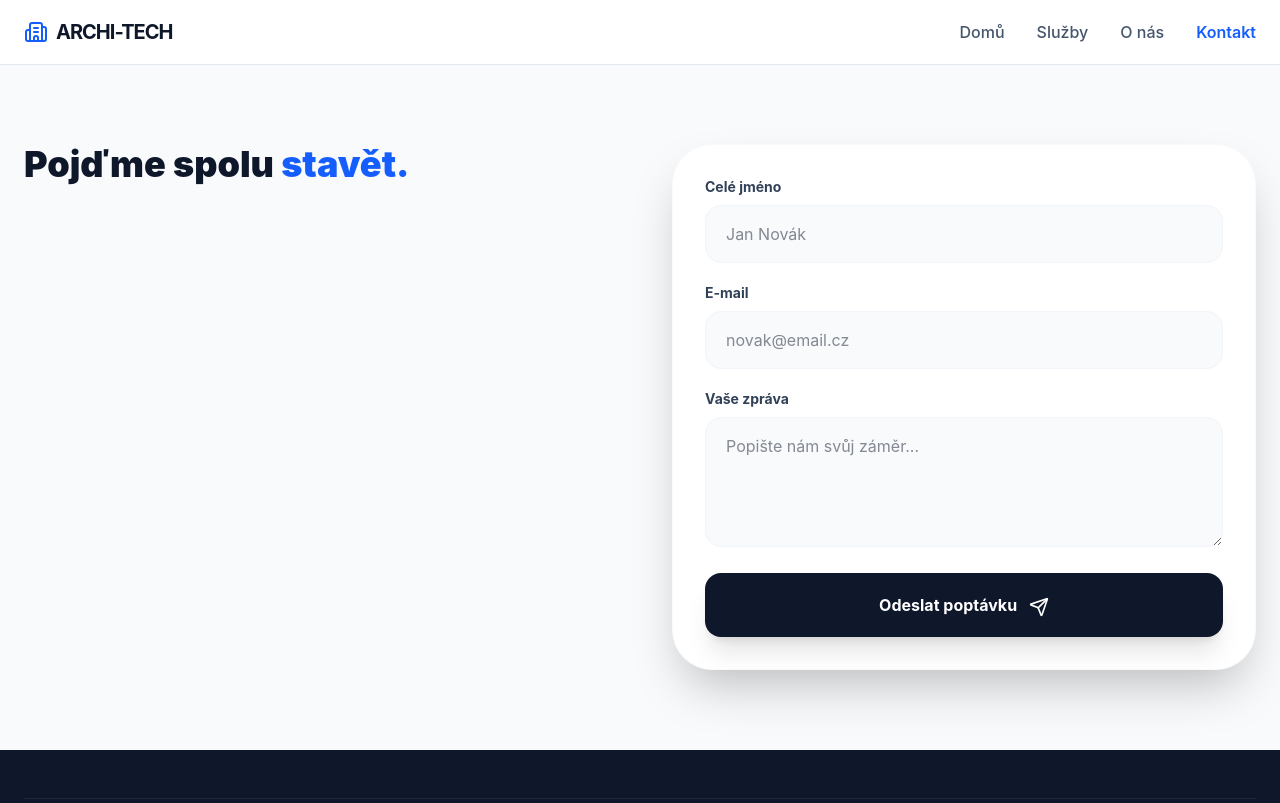
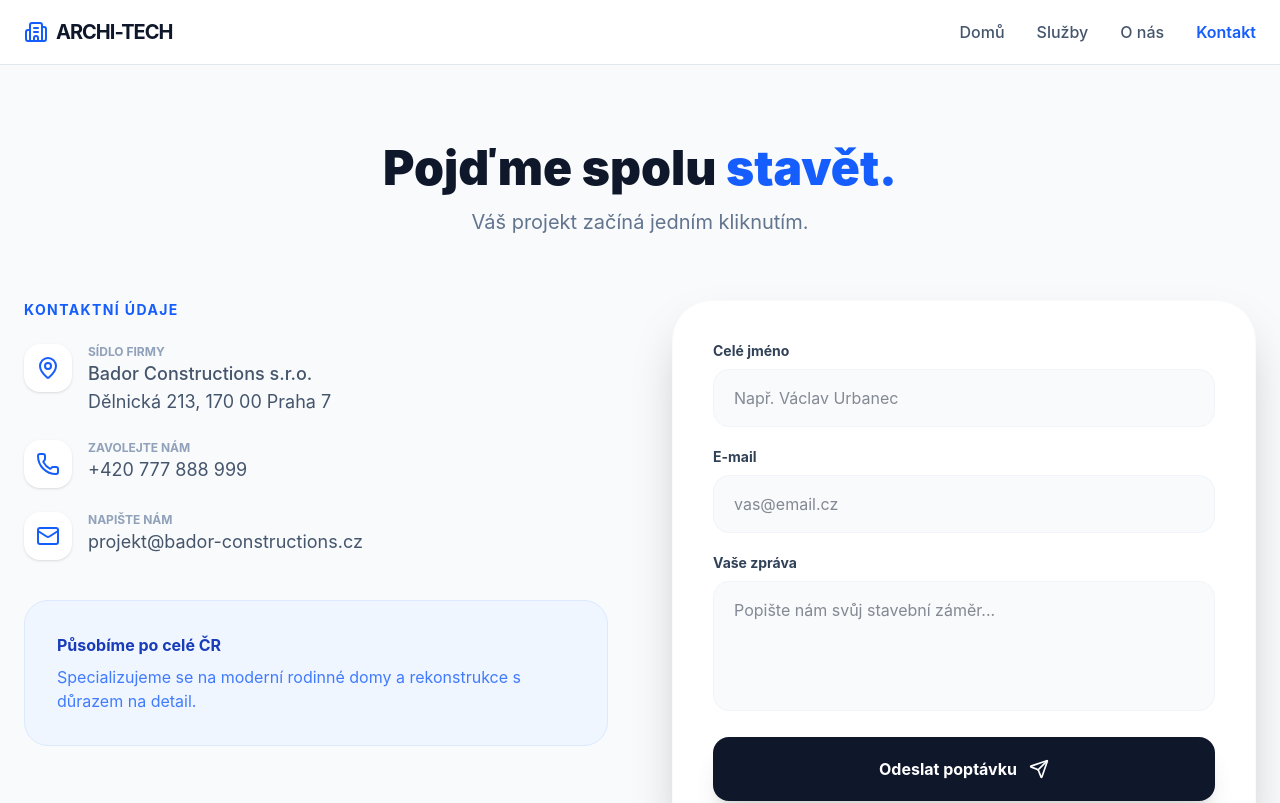
Before and after one commit to bador108/bador-constructions, a React (Vite) app: page /contact in a window 1280 px wide. Shown: the top 803 px of the page. Built offline with nearby package versions, Linux system fonts and the light colour scheme; the HTML template or start-up script is replaced by a standard one.

Commit message:
Update Contact.jsx

```diff
--- a/src/pages/Contact.jsx
+++ b/src/pages/Contact.jsx
@@ -1,45 +1,114 @@
 import { motion } from 'framer-motion';
-import { Mail, Phone, MapPin, Send } from 'lucide-react';
+import { Mail, Phone, MapPin, Send, CheckCircle } from 'lucide-react';
+import { useForm, ValidationError } from '@formspree/react';
 
 const Contact = () => {
+  const [state, handleSubmit] = useForm("xvzwpdpl");
+
+  if (state.succeeded) {
+    return (
+      <div className="max-w-7xl mx-auto px-6 py-40 text-center">
+        <motion.div
+          initial={{ scale: 0.9, opacity: 0 }}
+          animate={{ scale: 1, opacity: 1 }}
+          className="bg-white p-12 rounded-3xl shadow-xl inline-block"
+        >
+          <CheckCircle className="text-green-500 mx-auto mb-6" size={64} />
+          <h2 className="text-3xl font-bold mb-2">Zpráva odeslána!</h2>
+          <p className="text-slate-600 mb-8">Děkujeme, ozveme se vám co nejdříve.</p>
+          <button
+            onClick={() => window.location.reload()}
+            className="bg-blue-600 text-white px-8 py-3 rounded-xl font-bold hover:bg-blue-700 transition"
+          >
+            Poslat další zprávu
+          </button>
+        </motion.div>
+      </div>
+    );
+  }
+
   return (
     <div className="max-w-7xl mx-auto px-6 py-20">
+      <motion.div
+        initial={{ opacity: 0, y: 20 }}
+        animate={{ opacity: 1, y: 0 }}
+        className="text-center mb-16"
+      >
+        <h2 className="text-4xl md:text-5xl font-black mb-4">Pojďme spolu <span className="text-blue-600">stavět.</span></h2>
+        <p className="text-xl text-slate-500">Váš projekt začíná jedním kliknutím.</p>
+      </motion.div>
+
       <div className="grid md:grid-cols-2 gap-16 items-start">
-        {/* Levá strana - Info zůstává stejná */}
+        {/* Levá strana - Skutečné údaje pro Bador Constructions */}
         <div className="space-y-10">
-          <h2 className="text-4xl font-black mb-4">Pojďme spolu <span className="text-blue-600">stavět.</span></h2>
-          {/* ... tvoje kontaktní údaje ... */}
+          <div>
+            <h3 className="text-sm font-bold text-blue-600 uppercase tracking-widest mb-6">Kontaktní údaje</h3>
+            <div className="space-y-6">
+              <div className="flex gap-4">
+                <div className="w-12 h-12 bg-white rounded-2xl shadow-sm flex items-center justify-center text-blue-600 shrink-0">
+                  <MapPin size={24} />
+                </div>
+                <div>
+                   <p className="text-xs font-bold text-slate-400 uppercase">Sídlo firmy</p>
+                   <p className="text-lg text-slate-600 font-medium">Bador Constructions s.r.o.</p>
+                   <p className="text-lg text-slate-600">Dělnická 213, 170 00 Praha 7</p>
+                </div>
+              </div>
+
+              <div className="flex gap-4">
+                <div className="w-12 h-12 bg-white rounded-2xl shadow-sm flex items-center justify-center text-blue-600 shrink-0">
+                  <Phone size={24} />
+                </div>
+                <div>
+                   <p className="text-xs font-bold text-slate-400 uppercase">Zavolejte nám</p>
+                   <p className="text-lg text-slate-600">+420 777 888 999</p>
+                </div>
+              </div>
+
+              <div className="flex gap-4">
+                <div className="w-12 h-12 bg-white rounded-2xl shadow-sm flex items-center justify-center text-blue-600 shrink-0">
+                  <Mail size={24} />
+                </div>
+                <div>
+                   <p className="text-xs font-bold text-slate-400 uppercase">Napište nám</p>
+                   <p className="text-lg text-slate-600">projekt@bador-constructions.cz</p>
+                </div>
+              </div>
+            </div>
+          </div>
+
+          <div className="p-8 bg-blue-50 rounded-3xl border border-blue-100">
+             <p className="text-blue-800 font-bold mb-2">Působíme po celé ČR</p>
+             <p className="text-blue-600/80">Specializujeme se na moderní rodinné domy a rekonstrukce s důrazem na detail.</p>
+          </div>
         </div>
 
-        {/* Pravá strana - KLASICKÝ FORMULÁŘ */}
-        <motion.div className="bg-white p-8 rounded-[2.5rem] shadow-2xl border border-slate-50">
-          <form
-            action="https://formspree.io/f/xvzwpdpl"
-            method="POST"
-            className="space-y-5"
-          >
-            {/* Tímhle Formspree řekneš, kam se má VRÁTIT.
-                Důležité: Použijeme jen hlavní doménu pro jistotu */}
-            <input type="hidden" name="_next" value="https://bador-constructions-test.vercel.app/" />
-            <input type="hidden" name="_subject" value="Nová zpráva z webu Bador" />
-
+        {/* Pravá strana - Formulář zůstává stejný a funkční */}
+        <motion.div
+          initial={{ opacity: 0, x: 20 }}
+          animate={{ opacity: 1, x: 0 }}
+          className="bg-white p-8 md:p-10 rounded-[2.5rem] shadow-2xl border border-slate-50"
+        >
+          <form onSubmit={handleSubmit} className="space-y-5">
             <div>
-              <label className="block text-sm font-bold text-slate-700 mb-2">Celé jméno</label>
-              <input name="name" required type="text" className="w-full px-5 py-4 rounded-2xl border border-slate-100 bg-slate-50" placeholder="Jan Novák" />
+              <label htmlFor="name" className="block text-sm font-bold text-slate-700 mb-2">Celé jméno</label>
+              <input id="name" name="name" required type="text" className="w-full px-5 py-4 rounded-2xl border border-slate-100 bg-slate-50 focus:ring-4 focus:ring-blue-50 outline-none" placeholder="Např. Václav Urbanec" />
             </div>
 
             <div>
-              <label className="block text-sm font-bold text-slate-700 mb-2">E-mail</label>
-              <input name="email" required type="email" className="w-full px-5 py-4 rounded-2xl border border-slate-100 bg-slate-50" placeholder="novak@email.cz" />
+              <label htmlFor="email" className="block text-sm font-bold text-slate-700 mb-2">E-mail</label>
+              <input id="email" name="email" required type="email" className="w-full px-5 py-4 rounded-2xl border border-slate-100 bg-slate-50 focus:ring-4 focus:ring-blue-50 outline-none" placeholder="vas@email.cz" />
+              <ValidationError prefix="Email" field="email" errors={state.errors} />
             </div>
 
             <div>
-              <label className="block text-sm font-bold text-slate-700 mb-2">Vaše zpráva</label>
-              <textarea name="message" required rows="4" className="w-full px-5 py-4 rounded-2xl border border-slate-100 bg-slate-50" placeholder="Popište nám svůj záměr..."></textarea>
+              <label htmlFor="message" className="block text-sm font-bold text-slate-700 mb-2">Vaše zpráva</label>
+              <textarea id="message" name="message" required rows="4" className="w-full px-5 py-4 rounded-2xl border border-slate-100 bg-slate-50 focus:ring-4 focus:ring-blue-50 outline-none resize-none" placeholder="Popište nám svůj stavební záměr..."></textarea>
+              <ValidationError prefix="Message" field="message" errors={state.errors} />
             </div>
 
-            <button type="submit" className="w-full bg-slate-900 text-white py-5 rounded-2xl font-bold hover:bg-blue-600 transition-all shadow-xl">
-              Odeslat poptávku <Send size={20} className="inline ml-2" />
+            <button type="submit" disabled={state.submitting} className="w-full bg-slate-900 text-white py-5 rounded-2xl font-bold flex items-center justify-center gap-3 hover:bg-blue-600 transition-all shadow-xl disabled:opacity-50">
+              {state.submitting ? "Odesílám..." : "Odeslat poptávku"} <Send size={20} />
             </button>
           </form>
         </motion.div>
```
